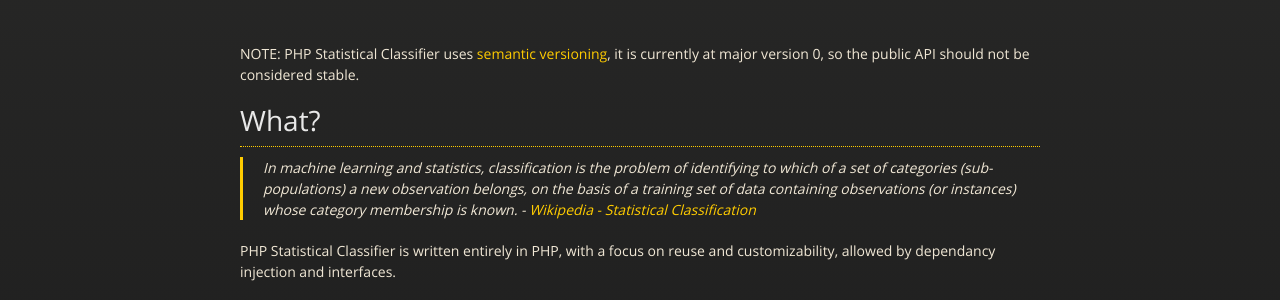
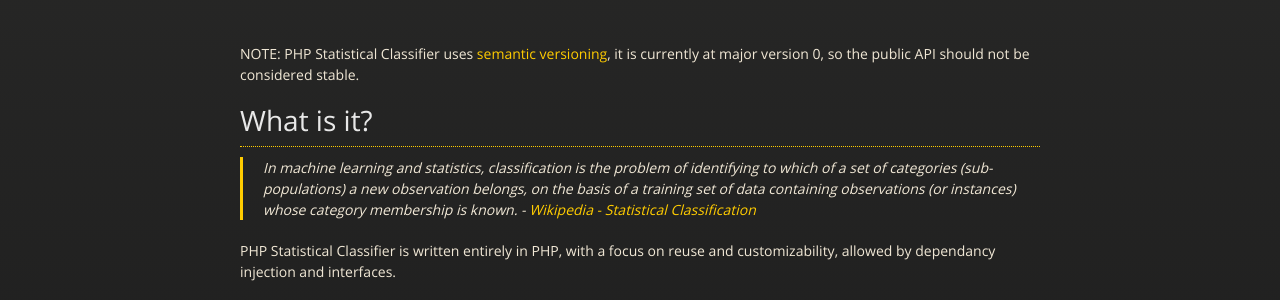
Before and after one commit to camspiers/statistical-classifier, a Jekyll site: the page built from index.md, in a window 1280 px wide and 900 px high. Shown: the part 265-565 px from the top of the window. Built offline with Jekyll 4.4.1, drawn with Linux system fonts in a browser that asks for light colours; nearby versions of some CDN libraries; Markdown is read by kramdown in place of the engine named in the settings.

Commit message:
MINOR: Title change

```diff
--- a/index.md
+++ b/index.md
@@ -4,7 +4,7 @@ title: PHP Statistical Classifier
 ---
 NOTE: PHP Statistical Classifier uses [semantic versioning](http://semver.org/), it is currently at major version 0, so the public API should not be considered stable.
 
-# What?
+# What is it?
 
 > In machine learning and statistics, classification is the problem of identifying to which of a set of categories (sub-populations) a new observation belongs, on the basis of a training set of data containing observations (or instances) whose category membership is known. - [Wikipedia - Statistical Classification](http://en.wikipedia.org/wiki/Statistical_classification)
 
```
